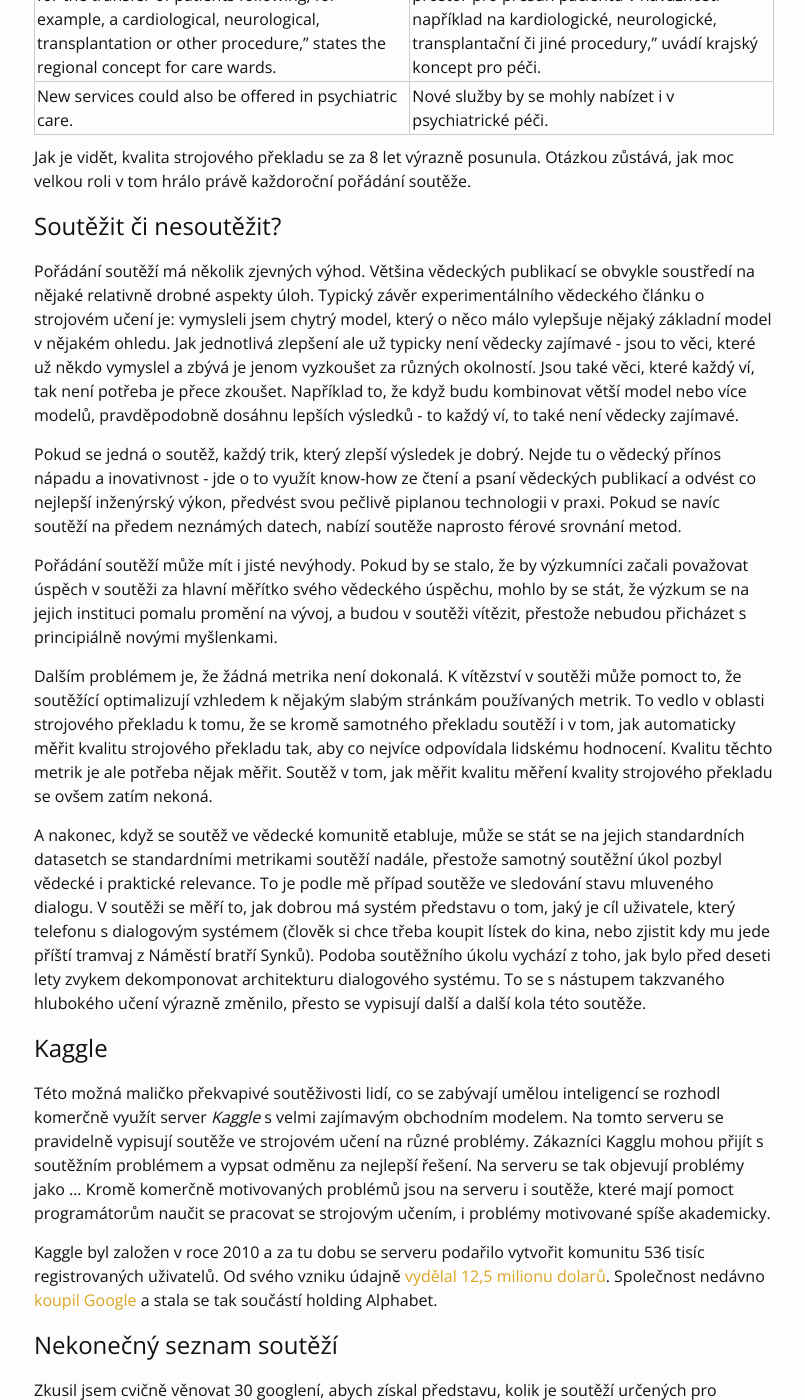
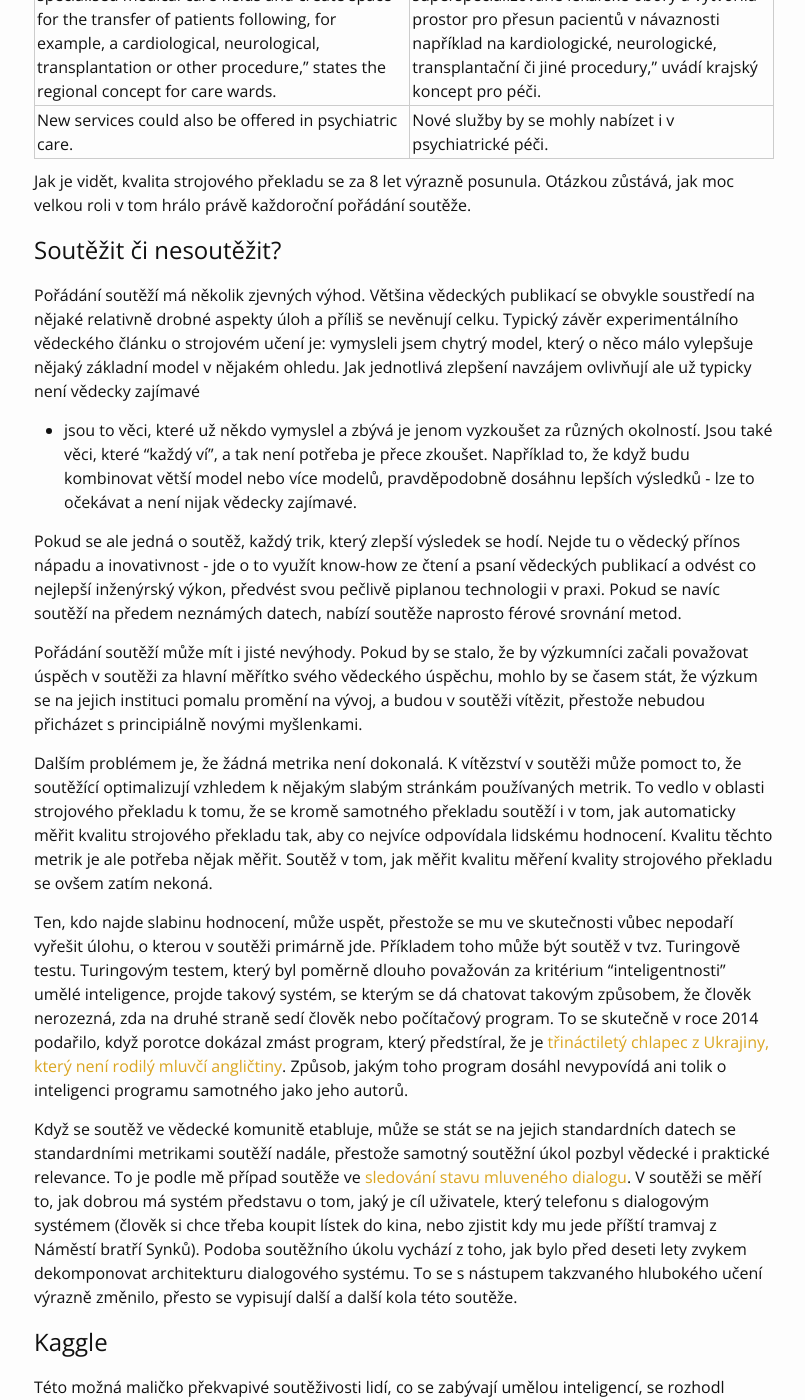
Before and after one commit to jlibovicky/jlibovicky.github.io, a Jekyll site: the page built from _posts/2017-04-14-Souteze.md, in a window 1280 px wide and 1400 px high, scrolled down 2788 px. Shown: the whole window, without its empty margins (236-1041 px from the left). Built offline with Jekyll 4.4.1, drawn with Linux system fonts in a browser that asks for light colours; some web fonts are replaced; comment, search, counter and statistics services are not loaded; some of the changed text lies outside the part shown.

Commit message:
more on shared tasks in Czech

```diff
--- a/_posts/2017-04-14-Souteze.md
+++ b/_posts/2017-04-14-Souteze.md
@@ -8,10 +8,11 @@
 Odmala jsem si myslel, že biatlon je divný sport. Vrtalo mi hlavou, jak někoho
 napadlo soutěžit v tak odlišných věcech jako je ježdění na lyžích a střelba. O
 trochu větší překvapení přišlo, když jsem se dozvěděl o existenci moderního
-pětiboje. Když jsem se dozvěděl o tom, že se soutěží i ve strojovém překladu,
-nemohlo to pro mě představovat velké překvapení.
+pětiboje. Když jsem se dozvěděl o tom, že se soutěží i ve strojovém překladu
+nebo automatickém větném rozboru, nemohlo to pro mě představovat velké
+překvapení.
 
-# Průběh soutěží
+# Soutěže umělých inteligencí
 
 Informatických soutěží je mnoho v oborech, které by se daly nazvat umělou
 inteligencí, opravdu hodně a každoročně ročně přibývají nové soutěže a nové
@@ -99,26 +100,28 @@
 # Soutěžit či nesoutěžit?
 
 Pořádání soutěží má několik zjevných výhod. Většina vědeckých publikací se
-obvykle soustředí na nějaké relativně drobné aspekty úloh. Typický závěr
-experimentálního vědeckého článku o strojovém učení je: vymysleli jsem chytrý
-model, který o něco málo vylepšuje nějaký základní model v nějakém ohledu.  Jak
-jednotlivá zlepšení ale už typicky není vědecky zajímavé - jsou to věci, které
-už někdo vymyslel a zbývá je jenom vyzkoušet za různých okolností. Jsou také
-věci, které každý ví, tak není potřeba je přece zkoušet. Například to, že když
-budu kombinovat větší model nebo více modelů, pravděpodobně dosáhnu lepších
-výsledků - to každý ví, to také není vědecky zajímavé.
+obvykle soustředí na nějaké relativně drobné aspekty úloh a příliš se nevěnují
+celku. Typický závěr experimentálního vědeckého článku o strojovém učení je:
+vymysleli jsem chytrý model, který o něco málo vylepšuje nějaký základní model
+v nějakém ohledu. Jak jednotlivá zlepšení navzájem ovlivňují ale už typicky
+není vědecky zajímavé
+- jsou to věci, které už někdo vymyslel a zbývá je jenom vyzkoušet za různých
+okolností. Jsou také věci, které "každý ví", a tak není potřeba je přece
+zkoušet.  Například to, že když budu kombinovat větší model nebo více modelů,
+pravděpodobně dosáhnu lepších výsledků - lze to očekávat a není nijak vědecky
+zajímavé.
 
-Pokud se jedná o soutěž, každý trik, který zlepší výsledek je dobrý. Nejde tu o
-vědecký přínos nápadu a inovativnost - jde o to využít know-how ze čtení a
+Pokud se ale jedná o soutěž, každý trik, který zlepší výsledek se hodí. Nejde
+tu o vědecký přínos nápadu a inovativnost - jde o to využít know-how ze čtení a
 psaní vědeckých publikací a odvést co nejlepší inženýrský výkon, předvést svou
-pečlivě piplanou technologii v praxi.  Pokud se navíc soutěží na předem
+pečlivě piplanou technologii v praxi. Pokud se navíc soutěží na předem
 neznámých datech, nabízí soutěže naprosto férové srovnání metod.
 
 Pořádání soutěží může mít i jisté nevýhody. Pokud by se stalo, že by výzkumníci
 začali považovat úspěch v soutěži za hlavní měřítko svého vědeckého úspěchu,
-mohlo by se stát, že výzkum se na jejich instituci pomalu promění na vývoj, a
-budou v soutěži vítězit, přestože nebudou přicházet s principiálně novými
-myšlenkami.
+mohlo by se časem stát, že výzkum se na jejich instituci pomalu promění na
+vývoj, a budou v soutěži vítězit, přestože nebudou přicházet s principiálně
+novými myšlenkami.
 
 Dalším problémem je, že žádná metrika není dokonalá. K vítězství v soutěži může
 pomoct to, že soutěžící optimalizují vzhledem k nějakým slabým stránkám
@@ -128,27 +131,46 @@
 metrik je ale potřeba nějak měřit. Soutěž v tom, jak měřit kvalitu měření
 kvality strojového překladu se ovšem zatím nekoná.
 
-A nakonec, když se soutěž ve vědecké komunitě etabluje, může se stát se na
-jejich standardních datasetch se standardními metrikami soutěží nadále,
-přestože samotný soutěžní úkol pozbyl vědecké i praktické relevance. To je
-podle mě případ soutěže ve sledování stavu mluveného dialogu. V soutěži se měří
-to, jak dobrou má systém představu o tom, jaký je cíl uživatele, který telefonu
-s dialogovým systémem (člověk si chce třeba koupit lístek do kina, nebo zjistit
-kdy mu jede příští tramvaj z Náměstí bratří Synků). Podoba soutěžního úkolu
-vychází z toho, jak bylo před deseti lety zvykem dekomponovat architekturu
-dialogového systému. To se s nástupem takzvaného hlubokého učení výrazně
-změnilo, přesto se vypisují další a další kola této soutěže.
+Ten, kdo najde slabinu hodnocení, může uspět, přestože se mu ve skutečnosti
+vůbec nepodaří vyřešit úlohu, o kterou v soutěži primárně jde. Příkladem toho
+může být soutěž v tvz. Turingově testu. Turingovým testem, který byl poměrně
+dlouho považován za kritérium "inteligentnosti" umělé inteligence, projde
+takový systém, se kterým se dá chatovat takovým způsobem, že člověk nerozezná,
+zda na druhé straně sedí člověk nebo počítačový program. To se skutečně v roce
+2014 podařilo, když porotce dokázal zmást program, který předstíral, že je
+[třináctiletý chlapec z Ukrajiny, který není rodilý mluvčí
+angličtiny](https://www.theguardian.com/technology/2014/jun/08/super-computer-simulates-13-year-old-boy-passes-turing-test).
+Způsob, jakým toho program dosáhl nevypovídá ani tolik o inteligenci programu
+samotného jako jeho autorů.
+
+Když se soutěž ve vědecké komunitě etabluje, může se stát se na jejich
+standardních datech se standardními metrikami soutěží nadále, přestože samotný
+soutěžní úkol pozbyl vědecké i praktické relevance. To je podle mě případ
+soutěže ve [sledování stavu mluveného
+dialogu](http://workshop.colips.org/dstc5/). V soutěži se měří to, jak dobrou
+má systém představu o tom, jaký je cíl uživatele, který telefonu s dialogovým
+systémem (člověk si chce třeba koupit lístek do kina, nebo zjistit kdy mu jede
+příští tramvaj z Náměstí bratří Synků). Podoba soutěžního úkolu vychází z toho,
+jak bylo před deseti lety zvykem dekomponovat architekturu dialogového systému.
+To se s nástupem takzvaného hlubokého učení výrazně změnilo, přesto se vypisují
+další a další kola této soutěže.
 
 # Kaggle
 
 Této možná maličko překvapivé soutěživosti lidí, co se zabývají umělou
-inteligencí se rozhodl komerčně využít server _Kaggle_ s velmi zajímavým
+inteligencí, se rozhodl komerčně využít server _Kaggle_ s velmi zajímavým
 obchodním modelem. Na tomto serveru se pravidelně vypisují soutěže ve strojovém
-učení na různé problémy. Zákazníci Kagglu mohou přijít s soutěžním problémem a
-vypsat odměnu za nejlepší řešení. Na serveru se tak objevují problémy jako ...
-Kromě komerčně motivovaných problémů jsou na serveru i soutěže, které mají
-pomoct programátorům naučit se pracovat se strojovým učením, i problémy
-motivované spíše akademicky.
+učení na různé problémy. Zákazníci Kagglu mohou přijít se soutěžním problémem a
+vypsat odměnu pro nějaký počet nejlepších řešitelů. Na serveru se tak objevují
+problémy jako [automatické označování youtubových
+videí](https://www.kaggle.com/c/youtube8m), [vyhledávání míst, kde dochází k
+ničení amazonského deštného
+pralesu](https://www.kaggle.com/c/planet-understanding-the-amazon-from-space)
+nebo [vyhledávání stejných otázek na serveru
+Quora](https://www.kaggle.com/c/quora-question-pairs).  Kromě komerčně
+motivovaných problémů jsou na serveru i soutěže, které mají pomoct
+programátorům naučit se pracovat se strojovým učením, i problémy motivované
+spíše akademicky.
 
 Kaggle byl založen v roce 2010 a za tu dobu se serveru podařilo vytvořit
 komunitu 536 tisíc registrovaných uživatelů. Od svého vzniku údajně [vydělal
```
Also changed, not shown: other parts of _posts/2017-04-14-Souteze.md (+18 -18 lines).
